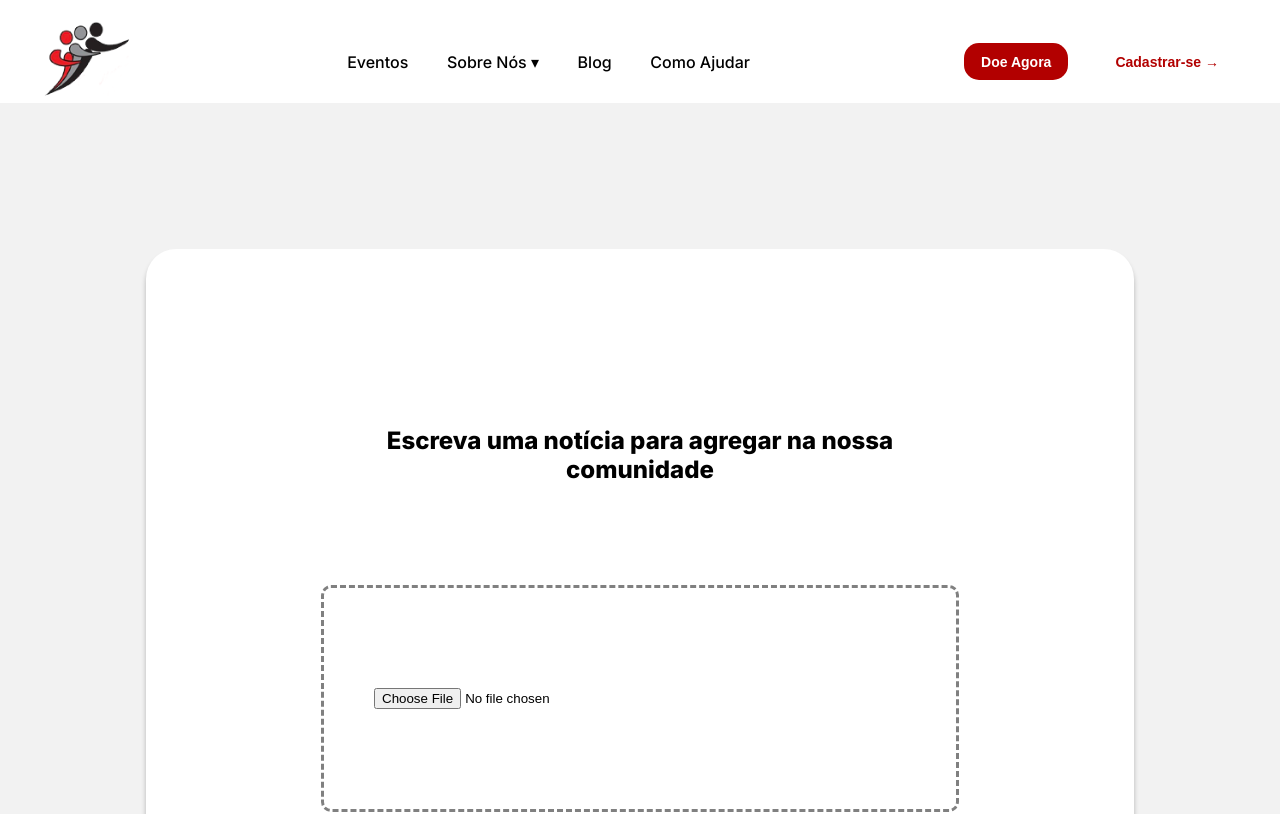
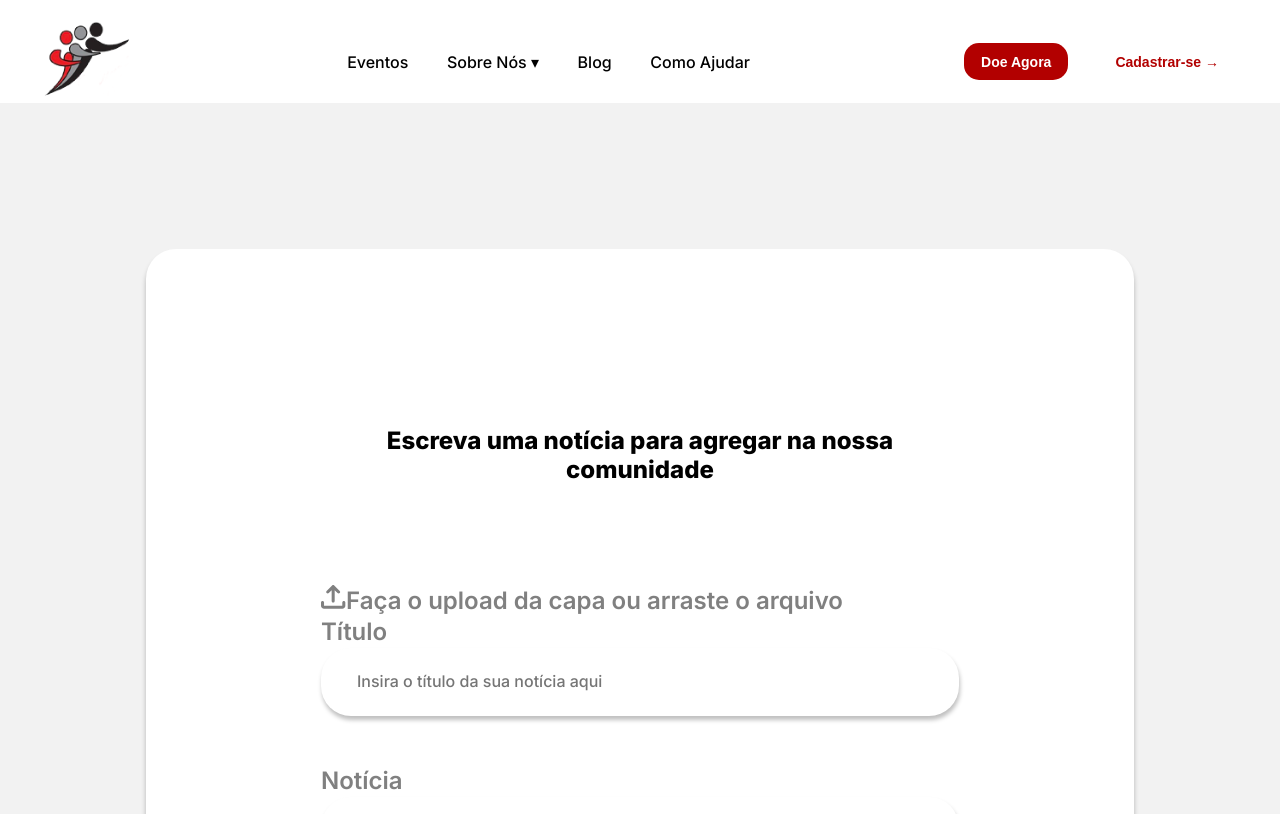
Before and after one commit to Gruposemh/front, a React (Vite) app: page /adicionar-noticia in a window 1280 px wide. Shown: the top 814 px of the page. Built offline with nearby package versions, Linux system fonts and the light colour scheme.

Commit message:
feat: adicionando input image e habilitando visualização da imagem

```diff
--- a/src/components/PageBlog/PageAdicionarNoticia/index.jsx
+++ b/src/components/PageBlog/PageAdicionarNoticia/index.jsx
@@ -1,20 +1,72 @@
-import React from "react";
-import "../../../styles/Blog/adicionar-noticia/style.css"
-import IconUpload from "../../../assets/Blog/upload.svg"
+import React, { useState } from "react";
+import "../../../styles/Blog/adicionar-noticia/style.css";
+import IconUpload from "../../../assets/Blog/upload.svg";
+import { X, Check } from "lucide-react";
 import Button from "../../Button";
+
 const AdicionarNoticia = () => {
-    return(
-        <>
+  const [imagePreview, setImagePreview] = useState(null);
+
+  const handleImageChange = (e) => {
+    const file = e.target.files[0];
+    if (file) {
+      setImagePreview(URL.createObjectURL(file));
+    }
+  };
+
+  const removeImage = () => {
+    setImagePreview(null);
+  };
+
+  const confirmImage = () => {
+    // aqui você poderia enviar a imagem para o backend ou apenas confirmar a seleção
+    alert("Imagem confirmada!");
+  };
+
+  return (
     <div className="container-form-noticia">
       <div className="content-form-noticia">
         <h2>Escreva uma notícia para agregar na nossa comunidade</h2>
 
         <form className="form-noticia">
+          <label htmlFor="uploadImage" className="upload-label">
+            {imagePreview ? (
+              <div className="preview-wrapper">
+                <img src={imagePreview} alt="Prévia da imagem" className="preview-image" />
+                <div className="image-actions">
+                  <button type="button" className="action-btn" onClick={removeImage}>
+                    <X size={24} color="#fff" />
+                  </button>
+                  <button type="button" className="action-btn" onClick={confirmImage}>
+                    <Check size={24} color="#fff" />
+                  </button>
+                </div>
+              </div>
+            ) : (
+              <>
+                <img id="iconUpload"src={IconUpload} alt="Upload" />
+                <span>Faça o upload da capa ou arraste o arquivo</span>
+              </>
+            )}
+          </label>
 
-                    <input type="file" id="uploadImage" name="image" accept="image/*" placeholder={`${IconUpload} Faça o upload da capa ou arraste o arquivo`}/>
+          <input
+            type="file"
+            id="uploadImage"
+            name="image"
+            accept="image/*"
+            onChange={handleImageChange}
+            style={{ display: "none" }}
+          />
 
           <label htmlFor="titulo" className="label-noticia">Título</label>
-                    <input type="text" id="titulo" name="titulo" className="input-noticia" placeholder="Insira o título da sua notícia aqui"/>
+          <input
+            type="text"
+            id="titulo"
+            name="titulo"
+            className="input-noticia"
+            placeholder="Insira o título da sua notícia aqui"
+          />
 
           <label htmlFor="noticia" className="label-noticia">Notícia</label>
           <textarea
@@ -22,15 +74,13 @@ const AdicionarNoticia = () => {
             name="noticia"
             className="input-noticia"
             placeholder="Escreva sua notícia aqui"
-
           />
 
-                    <Button type="submit" text="Enviar notícia"/>
+          <Button type="submit" text="Enviar notícia" />
         </form>
       </div>
+    </div>
+  );
+};
 
-        </div>
-        </>
-    )
-}
 export default AdicionarNoticia;
```
Lines whose indentation alone changed are shown as unchanged.
